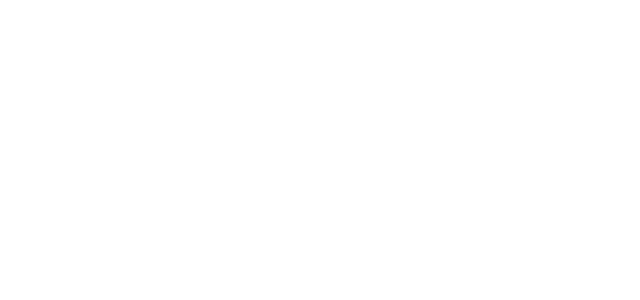
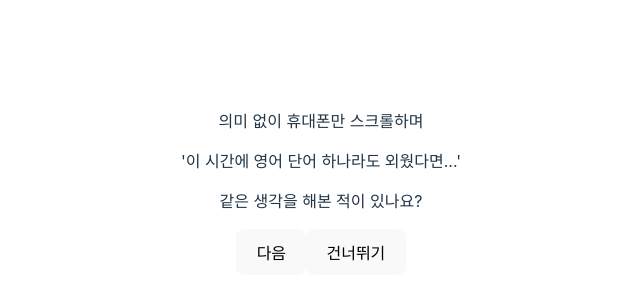
Before and after one commit to Tickley-Team/Tickley, a React (Vite) app: page /onboarding2 in a window 1280 px wide. Before the commit this address had no page. Shown: the part 216-516 px from the top of the page, without its empty margins (319-959 px from the left). Built offline with nearby package versions, Linux system fonts and the light colour scheme.

Commit message:
feature: Onboarding - 온보딩 페이지 1 ~ 4 생성

```diff
--- a/package.json
+++ b/package.json
@@ -15,6 +15,7 @@
     "react": "^18.3.1",
     "react-dom": "^18.3.1",
     "react-router": "^7.0.2",
+    "react-router-dom": "^7.0.2",
     "zustand": "^5.0.2"
   },
   "devDependencies": {
--- a/src/App.tsx
+++ b/src/App.tsx
@@ -1,10 +1,14 @@
+import React from 'react'
 import './App.css'
 import { BrowserRouter, Route, Routes } from 'react-router'
-import Home from './pages/Home.tsx'
-import OnBoarding from './pages/OnBoarding.tsx'
 import Todos from './pages/Todos.tsx'
 import TodosFind from './pages/TodosFind.tsx'
 import SurveySpareTime from './pages/SurveySpareTime'
+import Home from './pages/Home'
+import Onboarding1 from './pages/Onboarding1'
+import Onboarding2 from './pages/Onboarding2'
+import Onboarding3 from './pages/Onboarding3'
+import Onboarding4 from './pages/Onboarding4'
 
 function App() {
   return (
@@ -12,10 +16,13 @@ function App() {
       <BrowserRouter>
         <Routes>
           <Route path="/" element={<Home />} />
-          <Route path="/onboarding" element={<OnBoarding />} />
           <Route path="/todos" element={<Todos />} />
           <Route path="/todos/find" element={<TodosFind />} />
           <Route path="/survey" element={<SurveySpareTime />} />
+          <Route path="/onboarding1" element={<Onboarding1 />} />
+          <Route path="/onboarding2" element={<Onboarding2 />} />
+          <Route path="/onboarding3" element={<Onboarding3 />} />
+          <Route path="/onboarding4" element={<Onboarding4 />} />
         </Routes>
       </BrowserRouter>
     </div>
--- /dev/null
+++ b/src/pages/Onboarding1.tsx
@@ -0,0 +1,26 @@
+import React from 'react'
+import { useNavigate } from 'react-router-dom'
+
+const Onboarding1 = () => {
+  const navigate = useNavigate()
+
+  const clickNext = () => {
+    // Onboarding2로 이동
+    navigate('/onboarding2')
+  }
+
+  const clickSkip = () => {
+      alert("추천 질문 페이지로 이동")
+  }
+
+  return (
+    <div>
+        <p>어느새 하루가 훌쩍지나갔는데</p>
+        <p>'오늘 뭘 많이 하긴 했었는데... 내가 뭘 했더라?' 싶은 적이 있나요?</p>
+        <button onClick={clickNext}>다음</button>
+        <button onClick={clickSkip}>건너뛰기</button>
+    </div>
+  )
+}
+
+export default Onboarding1
--- /dev/null
+++ b/src/pages/Onboarding2.tsx
@@ -0,0 +1,27 @@
+import React from 'react'
+import { useNavigate } from 'react-router-dom'
+
+const Onboarding2 = () => {
+  const navigate = useNavigate()
+
+  const clickNext = () => {
+    // Onboarding3으로 이동
+    navigate('/onboarding3')
+  }
+
+  const clickSkip = () => {
+      alert("추천 질문 페이지로 이동")
+  }
+
+  return (
+    <div>
+        <p>의미 없이 휴대폰만 스크롤하며</p>
+        <p>'이 시간에 영어 단어 하나라도 외웠다면...'</p>
+        <p>같은 생각을 해본 적이 있나요?</p>
+        <button onClick={clickNext}>다음</button>
+        <button onClick={clickSkip}>건너뛰기</button>
+    </div>
+  )
+}
+
+export default Onboarding2
--- /dev/null
+++ b/src/pages/Onboarding3.tsx
@@ -0,0 +1,26 @@
+import React from 'react'
+import { useNavigate } from 'react-router-dom'
+
+const Onboarding3 = () => {
+  const navigate = useNavigate()
+
+  const clickNext = () => {
+    // Onboarding2로 이동
+    navigate('/onboarding4')
+  }
+
+  const clickSkip = () => {
+      alert("추천 질문 페이지로 이동")
+  }
+
+  return (
+    <div>
+        <p>바쁜 일상 속 플려보내기 쉬운 시간을</p>
+        <p>이제는 놓치지 않을 수 있도록 도와드릴게요!</p>
+        <button onClick={clickNext}>다음</button>
+        <button onClick={clickSkip}>건너뛰기</button>
+    </div>
+  )
+}
+
+export default Onboarding3
--- /dev/null
+++ b/src/pages/Onboarding4.tsx
@@ -0,0 +1,18 @@
+import React from 'react'
+
+const goToRecommend = () => {
+    alert("추천 질문 페이지로 이동")
+}
+
+
+const Onboarding4 = () => {
+  return (
+    <div>
+        <p>티끌 같은 시간을 쌓아 태산 같은 변화를</p>
+        <p>저희와 함께 만들어 봐요!</p>
+        <button onClick={goToRecommend}>다음</button>
+    </div>
+  )
+}
+
+export default Onboarding4
```
